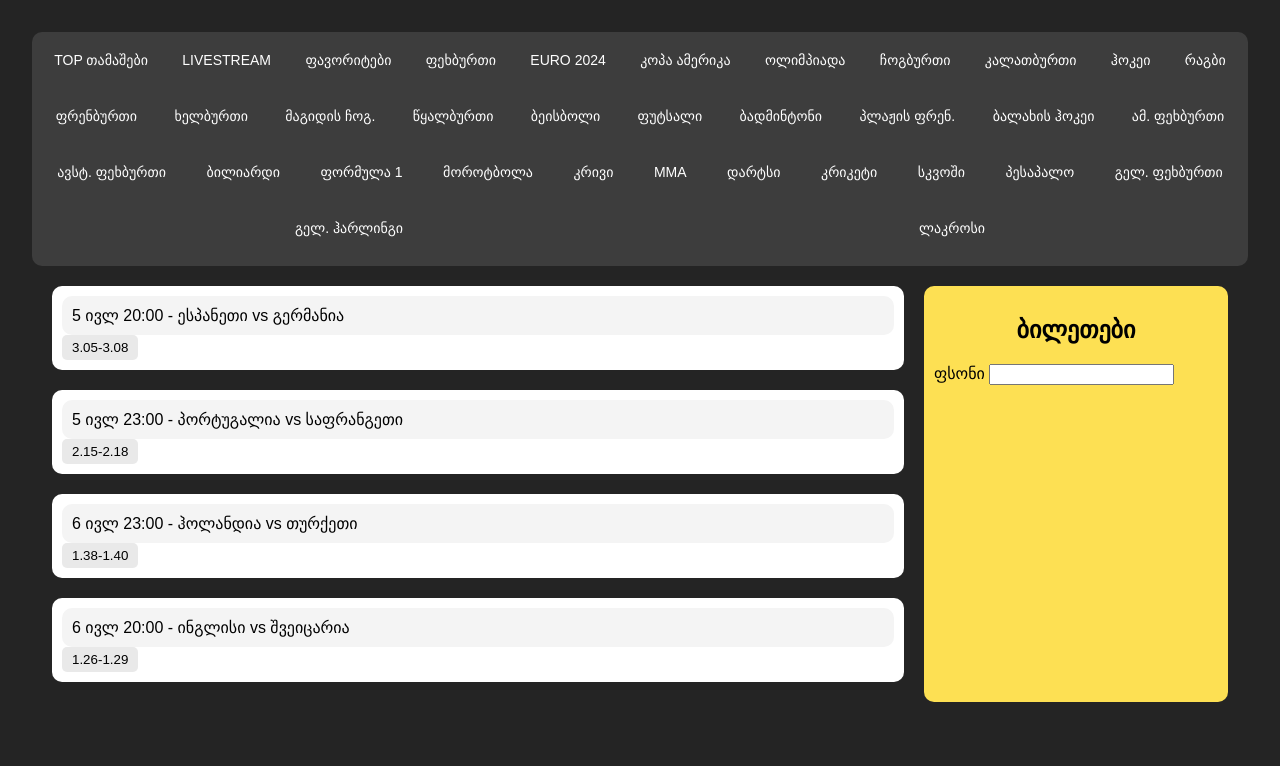
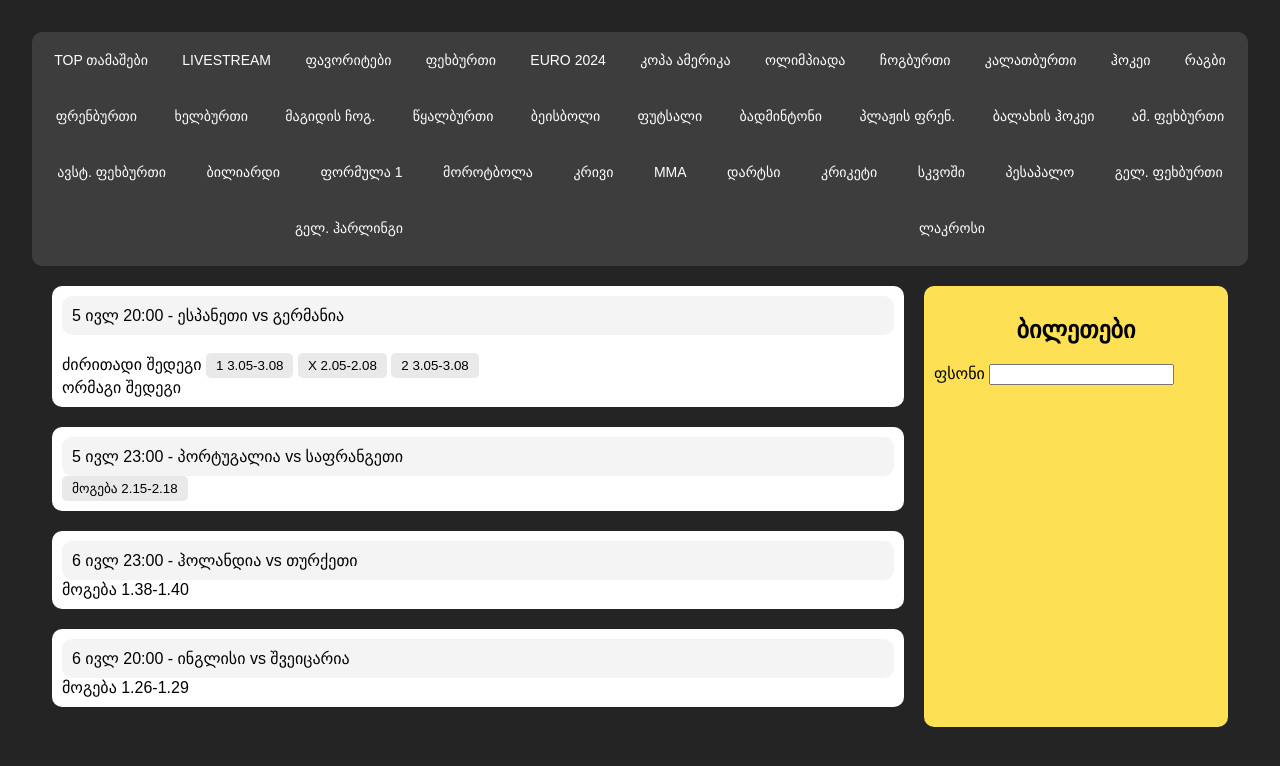
Before and after one commit to DavitVarshanidze/bet-filter, a website: page public/index.html in a window 1280 px wide. Drawn offline with Linux system fonts and the light colour scheme.

Commit message:
creating choices for customers(w/d/l)

```diff
--- a/public/index.html
+++ b/public/index.html
@@ -117,27 +117,35 @@
   <div class="container">
     <div class="odds-display">
       <div class="containerA">
-        <div class="head">5 ივლ 20:00 - ესპანეთი vs გერმანია</div>
+        <div class="head">5 ივლ 20:00 - ესპანეთი vs გერმანია</div><br>
+        ძირითადი შედეგი
         <button type="button" data-game="ესპანეთი vs გერმანია" data-min-odds="3.05" data-max-odds="3.08">
-          3.05-3.08
+          1 3.05-3.08
         </button>
+        <button type="button" data-game="ესპანეთი vs გერმანია" data-min-odds="3.05" data-max-odds="3.08">
+          X 2.05-2.08
+        </button>
+        <button type="button" data-game="ესპანეთი vs გერმანია" data-min-odds="3.05" data-max-odds="3.08">
+          2 3.05-3.08
+        </button><br>
+        ორმაგი შედეგი
       </div>
       <div class="containerB">
         <div class="head">5 ივლ 23:00 - პორტუგალია vs საფრანგეთი</div>
         <button type="button" data-game="პორტუგალია vs საფრანგეთი" data-min-odds="2.15" data-max-odds="2.18">
-          2.15-2.18
+          მოგება 2.15-2.18
         </button>
       </div>
       <div class="containerC">
         <div class="head">6 ივლ 23:00 - ჰოლანდია vs თურქეთი</div>
-        <button type="button" data-game="ჰოლანდია vs თურქეთი" data-min-odds="1.38" data-max-odds="1.40">
-          1.38-1.40
+        <bმოგება ype="button" data-game="ჰოლანდია vs თურქეთი" data-min-odds="1.38" data-max-odds="1.40">
+          მოგება 1.38-1.40
         </button>
       </div>
       <div class="containerD">
         <div class="head">6 ივლ 20:00 - ინგლისი vs შვეიცარია</div>
-        <button type="button" data-game="ინგლისი vs შვეიცარია" data-min-odds="1.26" data-max-odds="1.29">
-          1.26-1.29
+        <bმოგება ype="button" data-game="ინგლისი vs შვეიცარია" data-min-odds="1.26" data-max-odds="1.29">
+          მოგება 1.26-1.29
         </button>
       </div>
     </div>
--- a/public/script.js
+++ b/public/script.js
@@ -116,7 +116,7 @@ async function addToSidebar(game, minOdds, maxOdds) {
   const stakeValue = parseFloat(stakeInput.value);
 
   if (isNaN(stakeValue) || stakeValue <= 0) {
-    alert("Please enter a valid stake amount.");
+    alert("გთხოვთ შეიყვანოთ ფსონი");
     return;
   }
 
```
